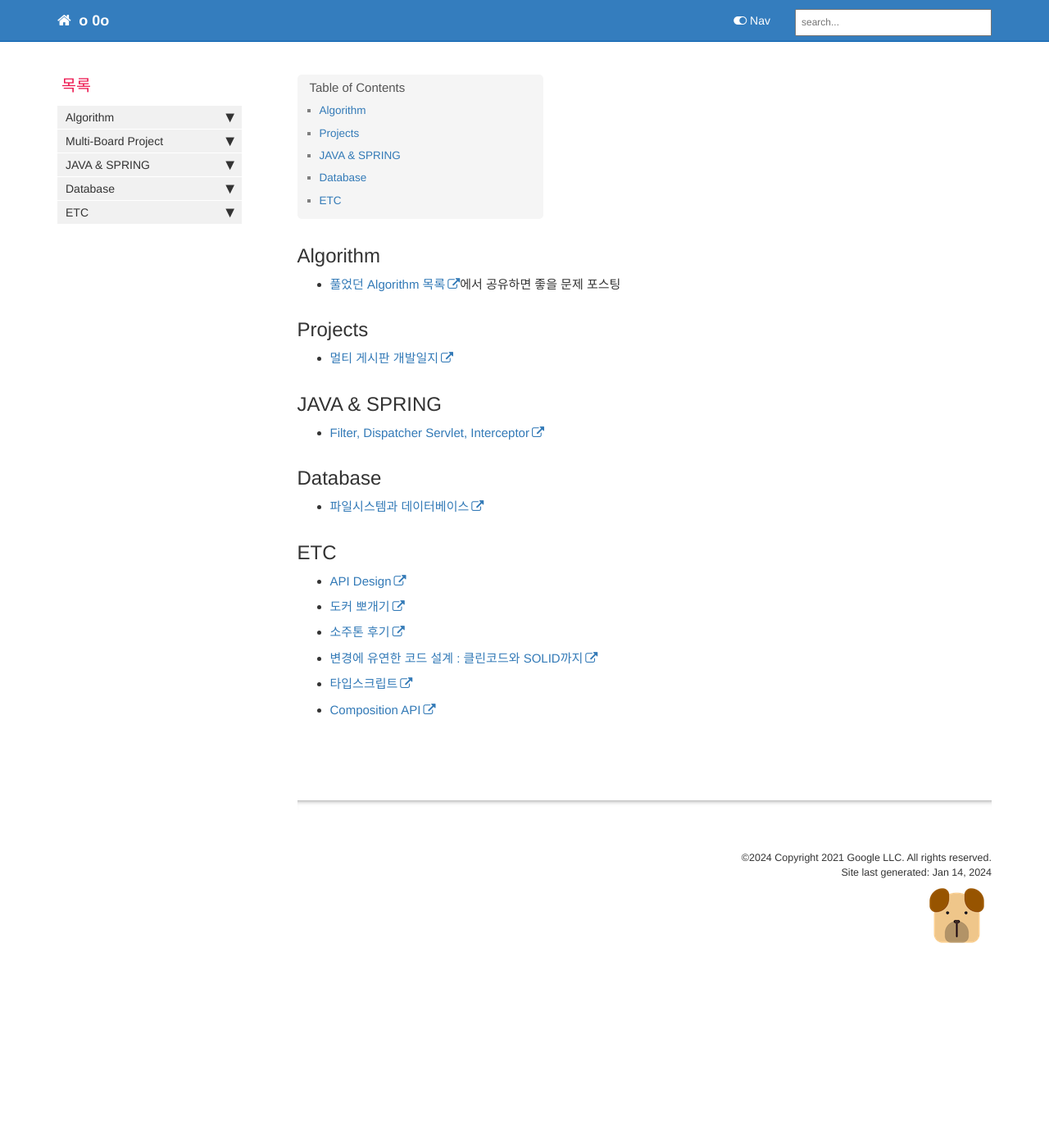
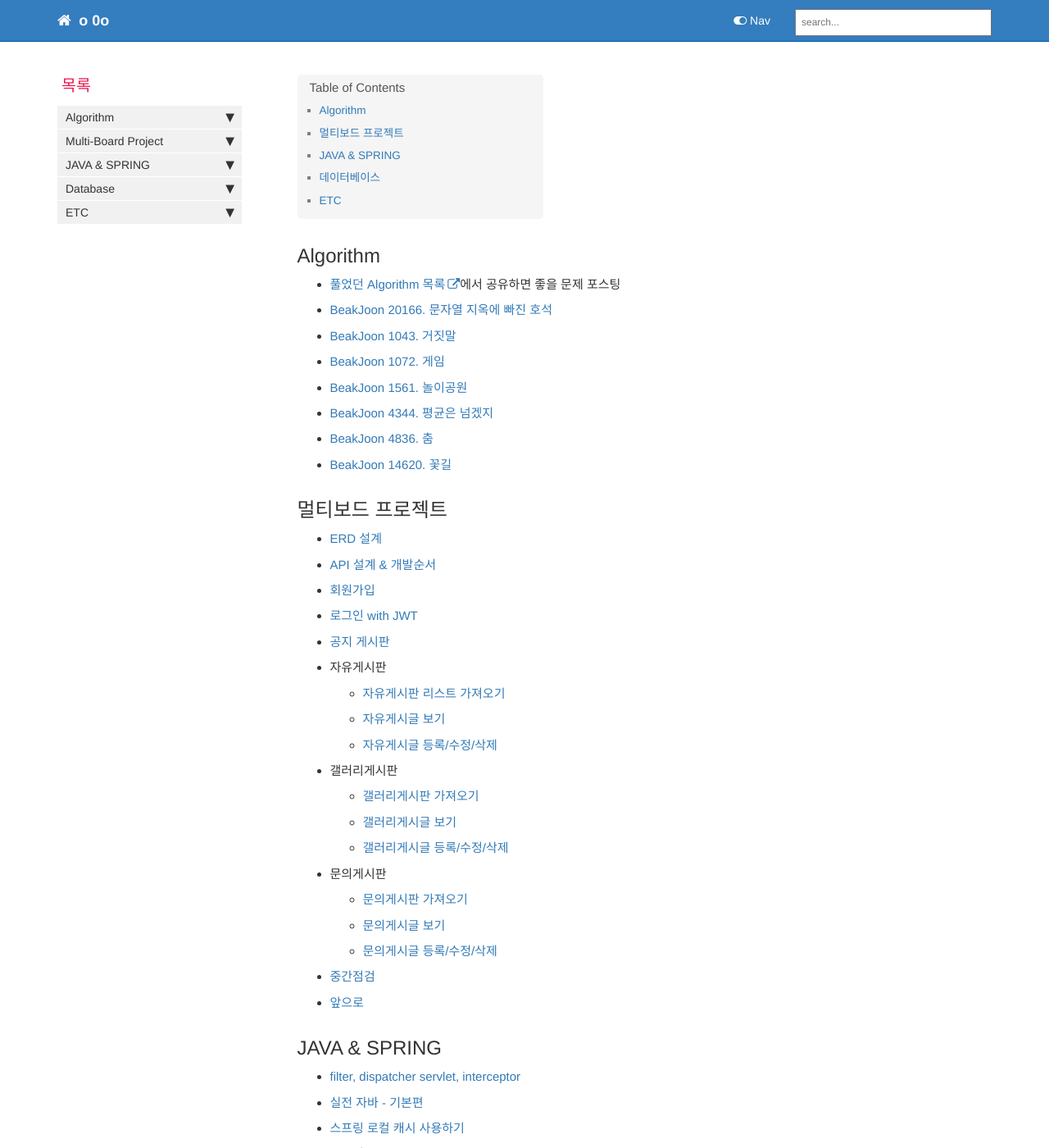
Before and after one commit to JeonJe/JeonJe.github.io, a Jekyll site: the page built from index.md, in a window 1280 px wide and 1400 px high. Shown: the whole window at 82% size. Built offline with Jekyll 4.4.1, drawn with Linux system fonts in a browser that asks for light colours; comment, search, counter and statistics services are not loaded; some of the changed text lies outside the part shown.

Commit message:
feat : index.md

```diff
--- a/index.md
+++ b/index.md
@@ -9,24 +9,59 @@ summary:
 
 ## Algorithm
 - [풀었던 Algorithm 목록](https://noto.li/B59kRT)에서 공유하면 좋을 문제 포스팅
+- [BeakJoon 20166. 문자열 지옥에 빠진 호석](/BOJ_20166.html)
+- [BeakJoon 1043. 거짓말](/BOJ_1043.html)
+- [BeakJoon 1072. 게임](/BOJ_1072.html)
+- [BeakJoon 1561. 놀이공원](/BOJ_1561.html)
+- [BeakJoon 4344. 평균은 넘겠지](/BOJ_4344.html)
+- [BeakJoon 4836. 춤](/BOJ_4836.html)
+- [BeakJoon 14620. 꽃길](/BOJ_14620.html)
 
-## Projects
-- [멀티 게시판 개발일지](https://jeonje.github.io/multi_board_erd.html)
+## 멀티보드 프로젝트
+- [ERD 설계](/multi_board_erd.html)
+- [API 설계 & 개발순서](/multi_board_API_design.html)
+- [회원가입](/multi_board_signup.html)
+- [로그인 with JWT](/multi_board_login.html)
+- [공지 게시판](/multi_board_notice_board.html)
+- 자유게시판
+  - [자유게시판 리스트 가져오기](/multi_board_free_board_list.html)
+  - [자유게시글 보기](/multi_board_free_board_view.html)
+  - [자유게시글 등록/수정/삭제](/multi_board_free_board_write.html)
+- 갤러리게시판
+  - [갤러리게시판 가져오기](/multi_board_gallery_board_list.html)
+  - [갤러리게시글 보기](/multi_board_gallery_board_view.html)
+  - [갤러리게시글 등록/수정/삭제](/multi_board_gallery_board_write.html)
+- 문의게시판
+  - [문의게시판 가져오기](/multi_board_inquiry_board_list.html)
+  - [문의게시글 보기](/multi_board_inquiry_board_view.html)
+  - [문의게시글 등록/수정/삭제](/multi_board_inquiry_board_write.html)
+- [중간점검](/multi_board_midterm_check.html)
+- [앞으로](/multi_board_next_step.html)
 
 ## JAVA & SPRING
-- [Filter, Dispatcher Servlet, Interceptor](https://jeonje.github.io/filter_dispatcher_interceptor.html)
+- [filter, dispatcher servlet, interceptor](/filter_dispatcher_interceptor.html)
+- [실전 자바 - 기본편](/java_basic.html)
+- [스프링 로컬 캐시 사용하기](/spring_local_cache.html)
+- [스프링 AOP](/spring_aop.html)
 
-## Database
-- [파일시스템과 데이터베이스](https://jeonje.github.io/filesystem_database.html)
+## 데이터베이스
+- [파일시스템과 데이터베이스](/filesystem_database.html)
 
 ## ETC
-  - [API Design](https://jeonje.github.io/API_design.html)
-  - [도커 뽀개기](https://jeonje.github.io/wanted_backend_docker.html)
-  - [소주톤 후기](https://jeonje.github.io/sojuton.html)
-  - [변경에 유연한 코드 설계 : 클린코드와 SOLID까지](https://jeonje.github.io/wanted_backend_cleancode.html)
-  - [타입스크립트](https://jeonje.github.io/typescript.html)
-  - [Composition API](https://jeonje.github.io/composition_API.html)
-  <!-- - [스프링부트 뽀개기](https://jeonje.github.io/springboot.html) -->
+- [API 디자인](/API_design.html)
+- [Failed to load command jekyll](/issue_jekyll.html)
+- [도커 뽀개기](/wanted_backend_docker.html)
+- [소주톤 얼레벌레 바캉스 후기](/sojuton.html)
+- [변경에 유연한 코드 설계](/wanted_backend_cleancode.html)
+- [타입스크립트](/typescript.html)
+- [Composition API](/composition_API.html)
+- [Optional Chaining](/optional_chaining.html)
+- [git](/git.html)
+- 백엔드 시스템 아키텍쳐
+  - [사전과제](/wanted_backend_architecture.html)
+  - [사용자 수에 따른 규모를 확장하는 방법(1/2)](/wanted_backend_architecture2.html)
+  - [사용자 수에 따른 규모를 확장하는 방법(2/2)](/wanted_backend_architecture3.html)
+
 
 
 {% include links.html %}
```
